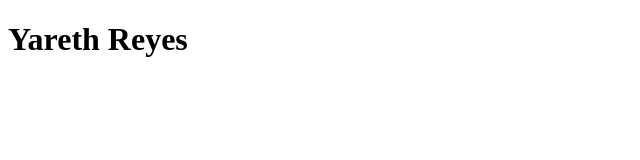
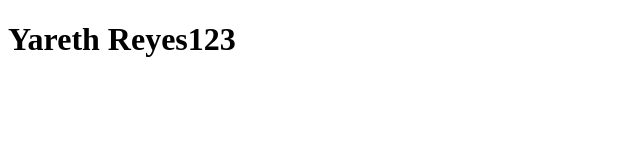
Before and after one commit to MeraryMoreno/ActividadHolaMundo, a plain HTML site: page index.html in a window 1280 px wide. Shown: the full height of the page, 0-640 px from the left. Drawn offline with Linux system fonts and the light colour scheme.

Commit message:
VersionInicial

```diff
--- a/index.html
+++ b/index.html
@@ -6,6 +6,6 @@
     <title>Document</title>
 </head>
 <body>
-    <h1> Yareth Reyes </h1>
+    <h1> Yareth Reyes123 </h1>
 </body>
 </html>
```
